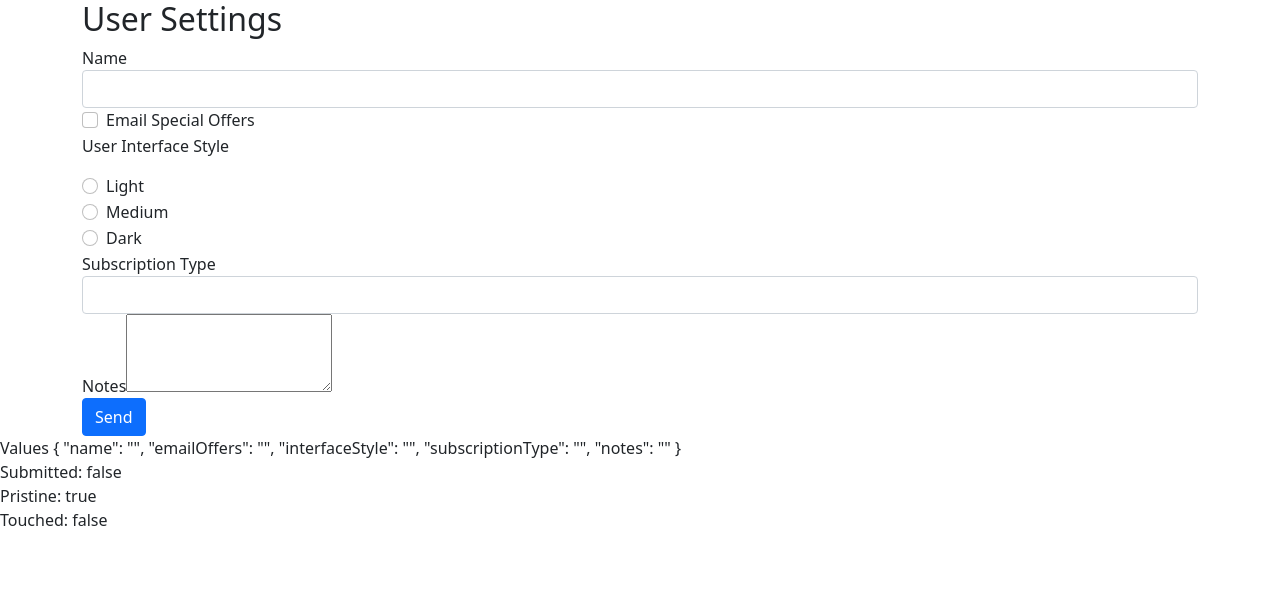
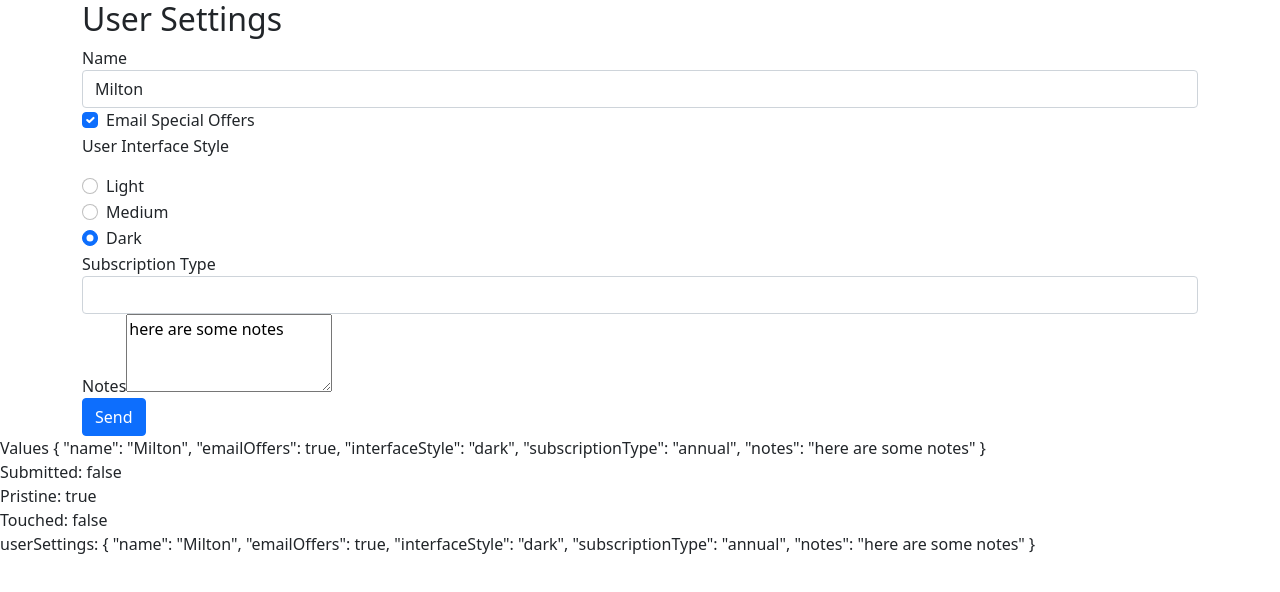
Before and after one commit to antoni0caldeira/MyDreamApp, an Angular app: page / in a window 1280 px wide. Shown: the top 592 px of the page. Built offline with nearby package versions, Linux system fonts and the light colour scheme.

Commit message:
two way databinding banana in a box

```diff
--- a/src/app/user-settings-form/user-settings-form.component.html
+++ b/src/app/user-settings-form/user-settings-form.component.html
@@ -3,11 +3,11 @@
 <form #form="ngForm" >
     <div class="form-group">
         <label for="name">Name</label>
-    <input id="name" name="name" class="form-control" ngModel>
+    <input id="name" name="name" class="form-control" [(ngModel)]="userSettings.name">
     </div>
 
     <div class="form-check form-group" >
-        <input class="form-check-input" type="checkbox" id="emailOffers" name="emailOffers" ngModel>
+        <input class="form-check-input" type="checkbox" id="emailOffers" name="emailOffers" [(ngModel)]="userSettings.emailOffers">
         <label class="form-check-label" for="emailOffers">
           Email Special Offers
         </label>
@@ -15,19 +15,19 @@
 
       <p>User Interface Style</p>
       <div class="form-check">
-        <input class="form-check-input" type="radio" name="interfaceStyle" id="lightInterface" value="light" checked ngModel>
+        <input class="form-check-input" type="radio" name="interfaceStyle" id="lightInterface" value="light" [(ngModel)]="userSettings.interfaceStyle">
         <label class="form-check-label" for="exampleRadios1">
           Light
         </label>
       </div>
       <div class="form-check">
-        <input class="form-check-input" type="radio" name="interfaceStyle" id="mediumInterface" value="medium" ngModel>
+        <input class="form-check-input" type="radio" name="interfaceStyle" id="mediumInterface" value="medium" [(ngModel)]="userSettings.interfaceStyle">
         <label class="form-check-label" for="exampleRadios2">
           Medium
         </label>
       </div>
       <div class="form-check">
-        <input class="form-check-input" type="radio" name="interfaceStyle" id="darkInterface" value="dark" ngModel>
+        <input class="form-check-input" type="radio" name="interfaceStyle" id="darkInterface" value="dark" [(ngModel)]="userSettings.interfaceStyle">
         <label class="form-check-label" for="exampleRadios2">
           Dark
         </label>
@@ -35,14 +35,14 @@
         <div class="form-group">
           <label for="subscriptionType">Subscription Type</label>
         </div>
-        <select class="form-control" id="subscriptionType" name="subscriptionType" ngModel>
-          <option value="1">Monthly</option>
-          <option value="2">Annual</option>
-          <option value="3">Lifetime</option>
+        <select class="form-control" id="subscriptionType" name="subscriptionType" [(ngModel)]="userSettings.subscriptionType">
+          <option>Monthly</option>
+          <option>Annual</option>
+          <option>Lifetime</option>
         </select>
         <div class="form-group">
             <label for="notes">Notes</label>
-            <textarea name="notes" id="notes" class="form~control" rows="3"ngModel></textarea >
+            <textarea name="notes" id="notes" class="form~control" rows="3"[(ngModel)]="userSettings.notes"></textarea >
         </div>
 
     <button class="btn btn-primary">Send</button>
@@ -53,3 +53,4 @@
 Submitted:  {{ form.submitted | json }} <br>
 Pristine: {{ form.pristine | json }} <br>
 Touched: {{ form.touched | json }} <br>
+userSettings: {{ userSettings | json }} <br>
--- a/src/app/user-settings-form/user-settings-form.component.ts
+++ b/src/app/user-settings-form/user-settings-form.component.ts
@@ -12,7 +12,7 @@
     name: 'Milton',
     emailOffers: true,
     interfaceStyle: 'dark',
-    subscriptionOption: 'annual',
+    subscriptionType: 'annual',
     notes: 'here are some notes'
   }
   constructor() { }
--- a/src/app/user-settings-form/user-settings.ts
+++ b/src/app/user-settings-form/user-settings.ts
@@ -2,6 +2,6 @@
     name: string,
     emailOffers: boolean,
     interfaceStyle: string,
-    subscriptionOption: string,
+    subscriptionType: string,
     notes: string
 }
```
Also changed, not shown: Percurso.txt.
